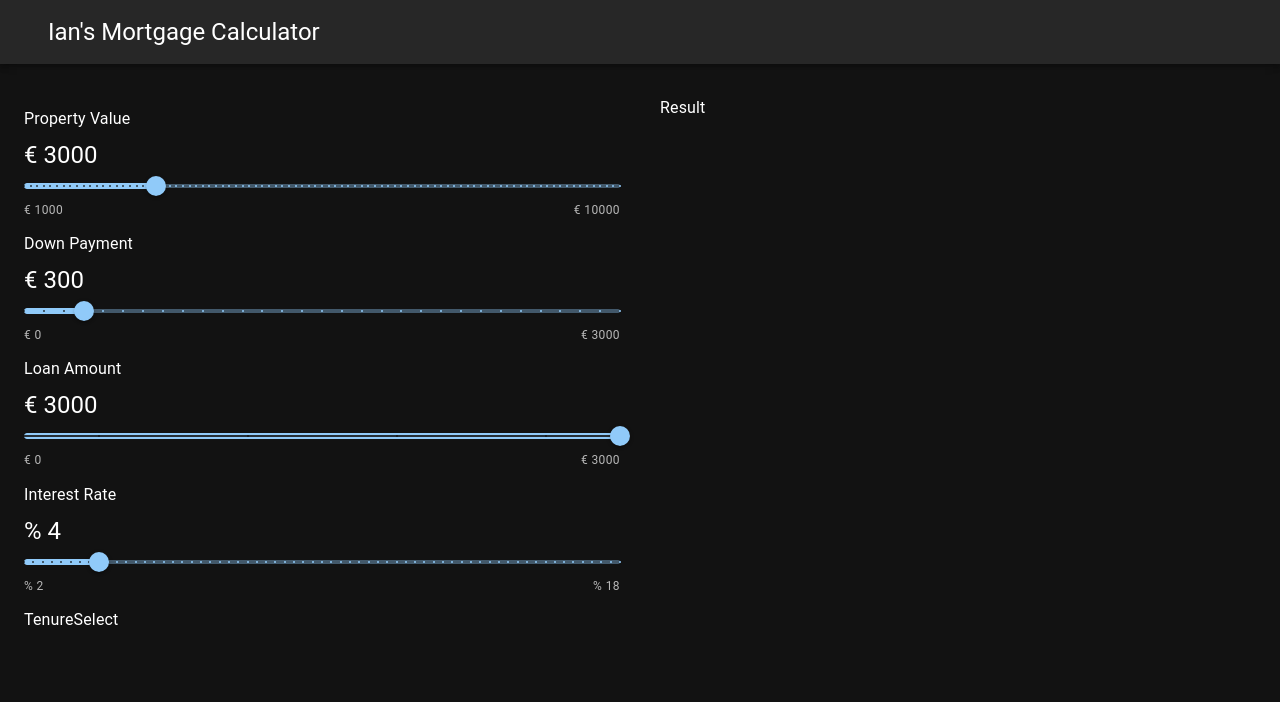
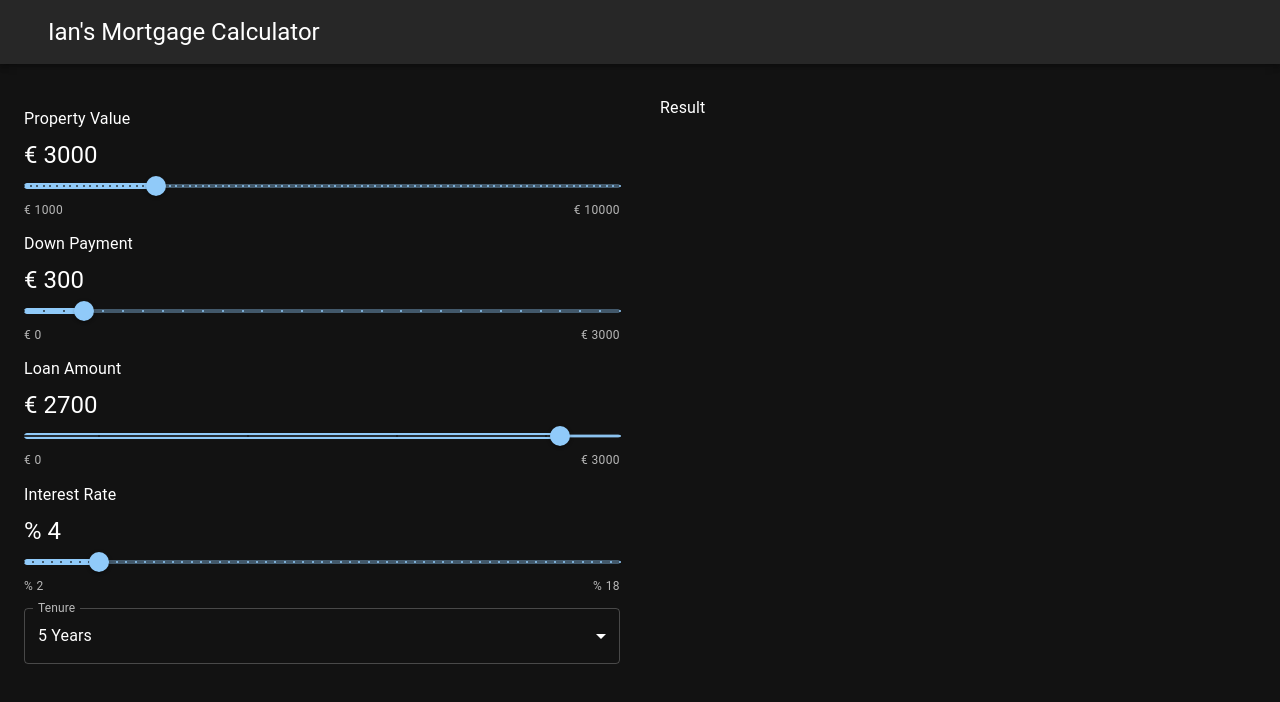
Before and after one commit to Irhutchi/react-mortgage-calculator, a React (Create React App) app: page / in a window 1280 px wide. Shown: the top 702 px of the page. Built offline with nearby package versions, Linux system fonts and the light colour scheme.

Commit message:
Update Tenure Select Component

```diff
--- a/src/App.js
+++ b/src/App.js
@@ -9,8 +9,8 @@ function App() {
   const [data, setData] = useState({
     propertyValue: 3000,
     downPayment: 3000 * 0.1,
-    loanAmount: 3000,
-    loanTermm: 3000,
+    loanAmount: 3000 * 0.9,
+    loanTerm: 5,
     interestRate: 4,
   });
 
@@ -21,7 +21,7 @@ function App() {
         <Grid container spacing={5}>
           <Grid item xs={12} md={6}>
             <SliderSelect data={data} setData={setData} />
-            <TenureSelect />
+            <TenureSelect data={data} setData={setData} />
           </Grid>
           <Grid item xs={12} md={6}>
             <Result />
--- a/src/components/TenureSelect.js
+++ b/src/components/TenureSelect.js
@@ -1,9 +1,36 @@
-import React from 'react'
+import * as React from "react";
+import Box from "@mui/material/Box";
+import InputLabel from "@mui/material/InputLabel";
+import MenuItem from "@mui/material/MenuItem";
+import FormControl from "@mui/material/FormControl";
+import Select from "@mui/material/Select";
 
-const TenureSelect = () => {
+const TenureSelect = ({ data, setData }) => {
+  const handleChange = (event) => {
+    setData({
+      ...data,
+      loanTerm: event.target.value,
+    });
+  };
   return (
-    <div>TenureSelect</div>
-  )
-}
+    <FormControl fullWidth>
+      <InputLabel id="demo-simple-select-label">Tenure</InputLabel>
+      <Select
+        labelId="demo-simple-select-label"
+        id="demo-simple-select"
+        value={data.loanTerm}
+        label="Tenure"
+        onChange={handleChange}
+      >
+        <MenuItem value={5}>5 Years</MenuItem>
+        <MenuItem value={10}>10 Years</MenuItem>
+        <MenuItem value={15}>15 Years</MenuItem>
+        <MenuItem value={20}>20 Years</MenuItem>
+        <MenuItem value={25}>25 Years</MenuItem>
+        <MenuItem value={30}>30 Years</MenuItem>
+      </Select>
+    </FormControl>
+  );
+};
 
-export default TenureSelect
+export default TenureSelect;
```
